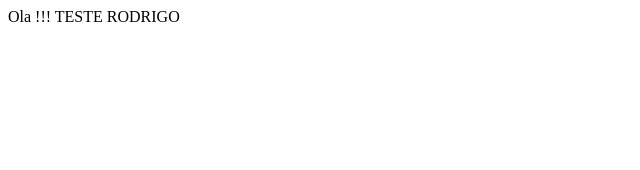
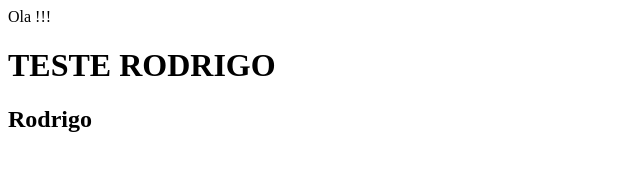
Before and after one commit to drigoricks/curso-git, a plain HTML site: page index.html in a window 1280 px wide. Shown: the whole page, without its empty margins (0-640 px from the left). Drawn offline with Linux system fonts and the light colour scheme.

Commit message:
Teste Rodrigo 2

```diff
--- a/index.html
+++ b/index.html
@@ -1,5 +1,8 @@
 <html>
+	<bodY>
 	Ola !!!
 
-	TESTE RODRIGO
+	<h1>TESTE RODRIGO</h1>
+	<h2>Rodrigo </h2>
+	</bodY>
 </html>
```
